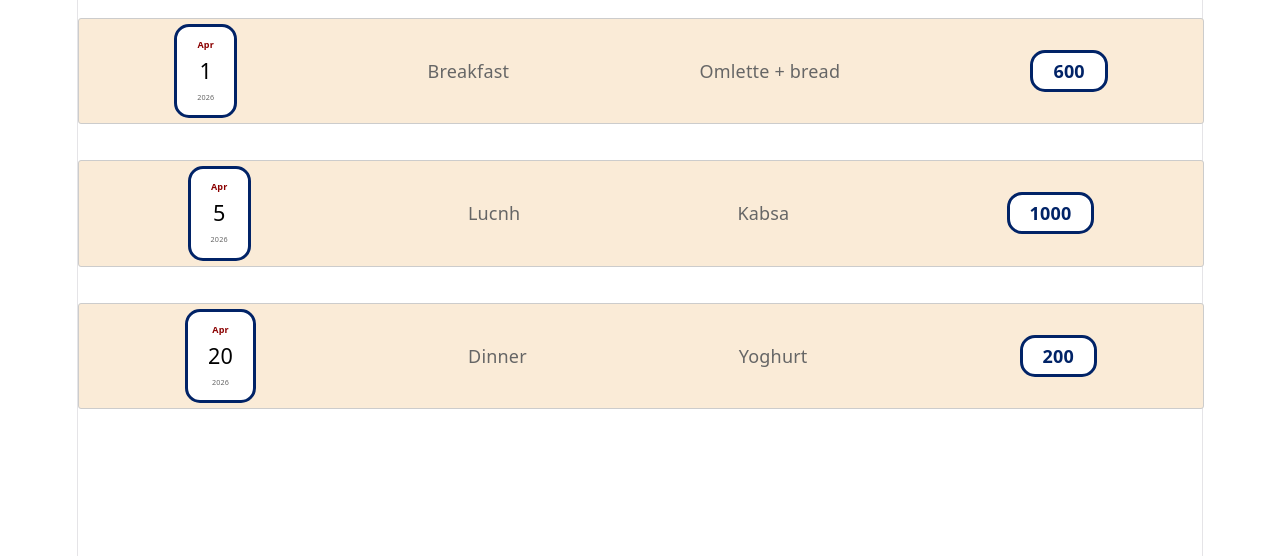
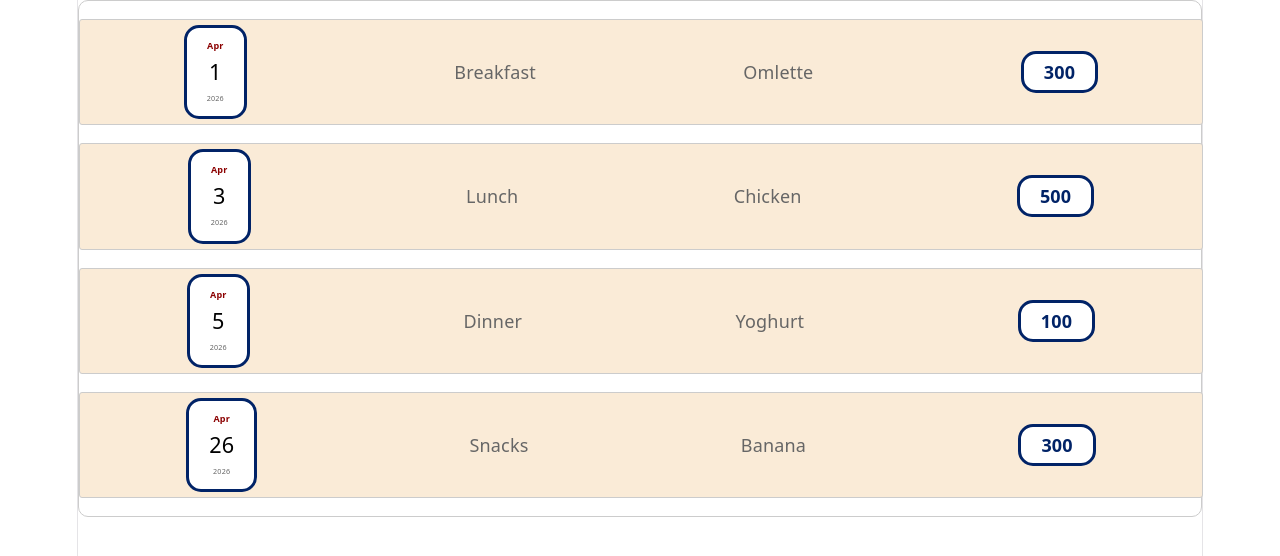
Before and after one commit to OmarKh006/calorie-tracker, a React (Vite) app: page / in a window 1280 px wide. Shown: the top 556 px of the page. Built offline with nearby package versions, Linux system fonts and the light colour scheme.

Commit message:
component building excersice

```diff
--- a/src/App.jsx
+++ b/src/App.jsx
@@ -1,26 +1,40 @@
-import CalorieRecord from "./components/CalorieRecord";
+import RecordList from "./components/RecordList";
 
 function App() {
+  const records = [
+    {
+      id: 0,
+      date: new Date(2026, 3, 1),
+      meal: "Breakfast",
+      content: "Omlette",
+      calories: 300,
+    },
+    {
+      id: 1,
+      date: new Date(2026, 3, 3),
+      meal: "Lunch",
+      content: "Chicken",
+      calories: 500,
+    },
+    {
+      id: 2,
+      date: new Date(2026, 3, 5),
+      meal: "Dinner",
+      content: "Yoghurt",
+      calories: 100,
+    },
+    {
+      id: 3,
+      date: new Date(2026, 3, 26),
+      meal: "Snacks",
+      content: "Banana",
+      calories: 300,
+    },
+  ];
+
   return (
     <>
-      <CalorieRecord
-        date={new Date(2026, 3, 1)}
-        meal={"Breakfast"}
-        content={"Omlette + bread"}
-        calories={600}
-      />
-      <CalorieRecord
-        date={new Date(2026, 3, 5)}
-        meal={"Lucnh"}
-        content={"Kabsa"}
-        calories={1000}
-      />
-      <CalorieRecord
-        date={new Date(2026, 3, 20)}
-        meal={"Dinner"}
-        content={"Yoghurt"}
-        calories={200}
-      />
+      <RecordList records={records}></RecordList>
     </>
   );
 }
--- a/src/components/CalorieRecord.jsx
+++ b/src/components/CalorieRecord.jsx
@@ -7,12 +7,12 @@ function CalorieRecord(props) {
     <>
       <ul className="record">
         <li>
-          <DateRecord date={props.date} />
+          <DateRecord date={props.record.date} />
         </li>
-        <li>{props.meal}</li>
-        <li>{props.content}</li>
+        <li>{props.record.meal}</li>
+        <li>{props.record.content}</li>
         <li className="record-calories">
-          <StyledRecordCell>{props.calories}</StyledRecordCell>
+          <StyledRecordCell>{props.record.calories}</StyledRecordCell>
         </li>
       </ul>
     </>
--- /dev/null
+++ b/src/components/RecordList.css
@@ -0,0 +1,9 @@
+.record-list {
+  list-style: none;
+  padding: 0;
+  border: 1px solid #ccc;
+  border-radius: 10px;
+}
+.record-list > li {
+  margin: 10px;
+}
--- /dev/null
+++ b/src/components/RecordList.jsx
@@ -0,0 +1,12 @@
+import CalorieRecord from "./CalorieRecord";
+import "./RecordList.css";
+
+export default function RecordList(props) {
+  return (
+    <div className="record-list">
+      {props.records.map((record) => {
+        return <CalorieRecord key={record.id} record={record}></CalorieRecord>;
+      })}
+    </div>
+  );
+}
```
